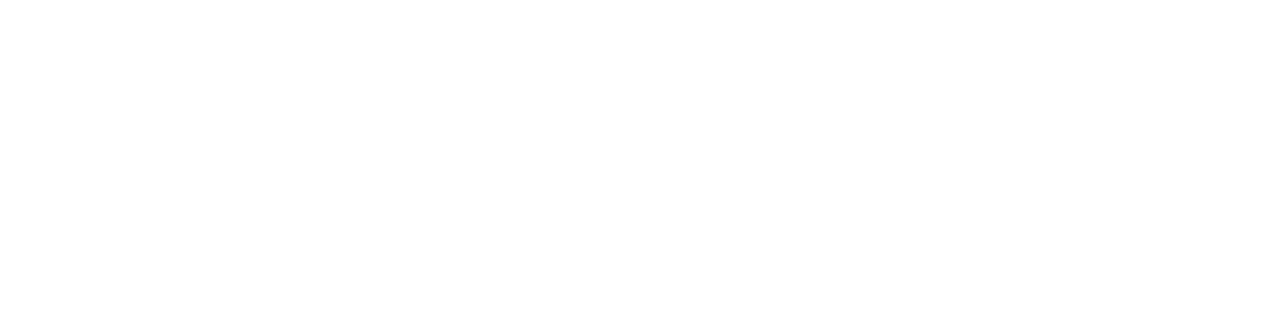
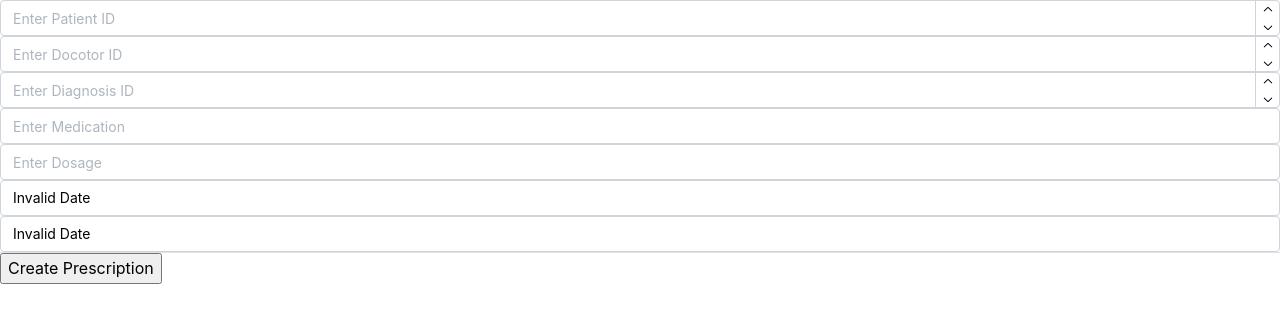
Before and after one commit to N00222244/doctorhouse, a React (Create React App) app: page /app/prescriptions/create in a window 1280 px wide. Before the commit this address had no page. Shown: the top 322 px of the page. Built offline with nearby package versions, Linux system fonts and the light colour scheme; sample sign-in values are in the browser's storage.

Commit message:
added last bits of api functionality

```diff
--- a/src/App.js
+++ b/src/App.js
@@ -47,6 +47,9 @@
 
 //prescriptions
 import Prescriptions from "./pages/prescriptions/AllPrescriptions";
+import CreatePrescription from "./pages/prescriptions/CreatePrescription";
+import SinglePrescription from "./pages/prescriptions/SinglePrescription";
+import EditPrescription from "./pages/prescriptions/EditPrescription";
 
 
 const App = () =>{
@@ -93,6 +96,9 @@
 
                             {/* Prescriptions */}
                             <Route path="prescriptions" element={<Prescriptions/>} />
+                            <Route path="prescriptions/create" element={<CreatePrescription/>} />
+                            <Route path="prescriptions/:id" element={<SinglePrescription/>} />
+                            <Route path="prescriptions/:id/edit" element={<EditPrescription/>} />
 
 
 
--- a/src/pages/prescriptions/CreatePrescription.js
+++ b/src/pages/prescriptions/CreatePrescription.js
@@ -0,0 +1,101 @@
+import axios from "axios";
+import { useNavigate } from "react-router-dom";
+import { useAuth } from "../../utils/useAuth";
+import { TextInput, NumberInput, Divider } from "@mantine/core";
+import { useForm  } from '@mantine/form';
+import { showNotification } from "@mantine/notifications";
+import { DatePickerInput } from "@mantine/dates";
+
+
+
+
+
+const CreatePrescription = () => {
+
+
+    const navigate = useNavigate();
+    const { token } = useAuth();
+   // console.log("Token before post request is sent:", token); <-- Kept geting 401 error
+   // needed to see what actually was being sent when token was called from use auth
+   // turns out the whole object was and forgot to destructure it oopsie daisies
+
+
+
+   //added mantine hook instead of using use state to use the helper function getinputprops
+    const form = useForm({
+        initialValues:{
+        patient_id: '',
+        doctor_id: '',
+        diagnosis_id: '',
+        medication: '',
+        dosage: '',
+        start_date: '',
+        end_date : ''
+        },
+         validate: {
+
+        },
+    });
+
+
+    const handleSubmit = () => {
+
+
+
+        console.log('Token value:', token);
+        // sends a post request to the api url with the form data
+        axios.post(`https://fed-medical-clinic-api.vercel.app/prescriptions`, form.values, {
+            headers: {
+                Authorization: `Bearer ${token}`
+            }
+        })
+
+
+        .then((res) => { //after this request
+            console.log(res); //logs response data to console to verify
+            navigate(`../${res.data.id}`, { relative: 'path' })
+
+            showNotification({
+                title: 'Prescription Created Succesfully',
+                message: `Prescription for ${res.data.patient_id}  created succesfully.`,
+                color: 'green',
+                autoClose: 7000
+
+            });
+
+
+        })
+        .catch((err) =>{ // catch any erros and log them to the console
+            console.log(err);
+
+
+        });
+    }
+
+    return (
+        <div>
+
+            <form onSubmit={form.onSubmit(handleSubmit)}>
+
+                <NumberInput    {...form.getInputProps('patient_id')}  name="patient_id"  placeholder="Enter Patient ID" ></NumberInput>
+                <NumberInput   {...form.getInputProps('doctor_id')}  name="doctor_id"  placeholder="Enter Docotor ID " ></NumberInput>
+                <NumberInput   {...form.getInputProps('diagnosis_id')}  name="diagnosis_id"  placeholder="Enter Diagnosis ID " ></NumberInput>
+                <TextInput   {...form.getInputProps('medication')}  name="medication"  placeholder="Enter Medication" ></TextInput>
+                <TextInput   {...form.getInputProps('dosage')}  name="dosage"  placeholder="Enter Dosage" ></TextInput>
+                <DatePickerInput   {...form.getInputProps('start_date')}  name="start_date"  placeholder="Enter Prescription Start Date" ></DatePickerInput>
+                <DatePickerInput   {...form.getInputProps('end_date')}  name="end_date"  placeholder="Enter Prescription End Date" ></DatePickerInput>
+
+
+                <Divider></Divider>
+
+
+
+                <button type="submit">Create Prescription</button>
+            </form>
+
+
+        </div>
+    )
+}
+
+export default CreatePrescription;
--- a/src/pages/prescriptions/EditPrescription.js
+++ b/src/pages/prescriptions/EditPrescription.js
@@ -0,0 +1,99 @@
+import axios from "axios";
+import { useNavigate, useParams } from "react-router-dom";
+import { useAuth } from "../../utils/useAuth";
+import { TextInput, NumberInput } from "@mantine/core";
+import { useForm  } from '@mantine/form';
+import { showNotification } from "@mantine/notifications";
+import { DatePickerInput } from "@mantine/dates";
+
+
+
+
+
+const EditPrescription = () => {
+
+
+    const navigate = useNavigate();
+    const { token } = useAuth();
+    const {id} = useParams();
+   // console.log("Token before post request is sent:", token); <-- Kept geting 401 error
+   // needed to see what actually was being sent when token was called from use auth
+   // turns out the whole object was and forgot to destructure it oopsie daisies
+
+
+
+   //added mantine hook instead of using use state to use the helper function getinputprops
+    const form = useForm({
+        initialValues:{
+        patient_id: '',
+        doctor_id: '',
+        diagnosis_id: '',
+        medication: '',
+        dosage: '',
+        start_date: '',
+        end_date : ''
+        },
+         validate: {
+
+        },
+    });
+
+
+    const handleSubmit = () => {
+
+
+
+        console.log('Token value:', token);
+        // sends a post request to the api url with the form data
+        axios.patch(`https://fed-medical-clinic-api.vercel.app/prescription/${id}`, form.values, {
+            headers: {
+                Authorization: `Bearer ${token}`
+            }
+        })
+
+
+        .then((res) => { //after this request
+            console.log(res); //logs response data to console to verify
+            navigate(`/app/prescriptions/${res.data.id}`, { relative: 'path' })
+
+            showNotification({
+                title: 'Prescription Edited Succesfully',
+                message: `Prescription for ${res.data.patient_id}  Edited succesfully.`,
+                color: 'green',
+                autoClose: 7000
+
+
+            });
+
+
+        })
+        .catch((err) =>{ // catch any erros and log them to the console
+            console.log(err);
+
+
+        });
+    }
+
+    return (
+        <div>
+
+            <form onSubmit={form.onSubmit(handleSubmit)}>
+
+
+                <NumberInput    {...form.getInputProps('patient_id')}  name="patient_id"  placeholder="Enter Patient ID" ></NumberInput>
+                <NumberInput   {...form.getInputProps('doctor_id')}  name="doctor_id"  placeholder="Enter Docotor ID " ></NumberInput>
+                <NumberInput   {...form.getInputProps('diagnosis_id')}  name="diagnosis_id"  placeholder="Enter Diagnosis ID " ></NumberInput>
+                <TextInput   {...form.getInputProps('medication')}  name="medication"  placeholder="Enter Medication" ></TextInput>
+                <TextInput   {...form.getInputProps('dosage')}  name="dosage"  placeholder="Enter Dosage" ></TextInput>
+                <DatePickerInput   {...form.getInputProps('start_date')}  name="start_date"  placeholder="Enter Prescription Start Date" ></DatePickerInput>
+                <DatePickerInput   {...form.getInputProps('end_date')}  name="end_date"  placeholder="Enter Prescription End Date" ></DatePickerInput>
+
+                <button type="submit">Create Patient</button>
+            </form>
+
+
+        </div>
+    )
+}
+
+export default EditPrescription;
--- a/src/pages/prescriptions/SinglePrescription.js
+++ b/src/pages/prescriptions/SinglePrescription.js
@@ -0,0 +1,91 @@
+
+import { useNavigate, useParams } from "react-router-dom";
+import { useAuth } from "../../utils/useAuth";
+import axios from "axios";
+import { useState, useEffect } from "react";
+import { Button } from "@mantine/core";
+
+
+
+const SinglePrescription = () => {
+
+
+    const {token} = useAuth(); // grab token from useAuth
+    const  [prescription, setPrescription] = useState(null); // set the Prescription state
+    const {id} = useParams(); // grabs id from the url defiend as :id within app.js
+    const navigate = useNavigate();
+
+
+
+    useEffect(() => {
+        axios.get(`https://fed-medical-clinic-api.vercel.app/prescriptions/${id}`, { // send get reques to url
+            headers: {
+                Authorization: `Bearer ${token}`, // send this auth header with a bearer token
+            },
+        })
+        .then((res) => {
+            console.log(res.data); //when succesful log the response data to the console to chekc its there
+            setPrescription(res.data); // store data wtihin set docotr to update teh state
+        })
+        .catch((err) => {
+            console.log(err)
+        });
+
+    }, [id, token]); // rerun if these variable values change
+
+
+
+    const DeletePrescription = async () => {
+    try {
+        await axios.delete(`https://fed-medical-clinic-api.vercel.app/prescriptions/${id}`, {
+            headers: {
+                Authorization: `Bearer ${token}`
+            }
+        });
+
+
+        navigate('/app/home');
+
+
+     } catch (err) {
+         console.error("Error deleting Prescription:", err);
+     }
+    }
+
+
+
+
+
+
+
+
+
+    return prescription && (
+        <>
+
+
+
+        <h2>Prescription ID: {prescription.id}</h2>
+        <h2>Patient ID: {prescription.patient_id}</h2>
+        <h2>Doctors ID: {prescription.doctor_id}</h2>
+        <h2>Diagnosis ID: {prescription.diagnosis_id}</h2>
+        <h2>Medication: {prescription.medication}</h2>
+        <h2>Dosage: {prescription.dosage}</h2>
+        <h2>Diagnosis ID: {prescription.diagnosis_id}</h2>
+        <h2>Prescription Date: {new Date(prescription.start_date * 1000).toLocaleDateString()}</h2>
+        <h2>Prescription Date: {new Date(prescription.end_date * 1000).toLocaleDateString()}</h2>
+
+
+
+
+
+        <button onClick={() => navigate(`../prescriptions/${prescription.id}/edit`)}>Edit Prescription</button>
+        <Button onClick={DeletePrescription}>Delete Prescription</Button>
+
+
+
+        </>
+    )
+}
+
+export default SinglePrescription;
```
